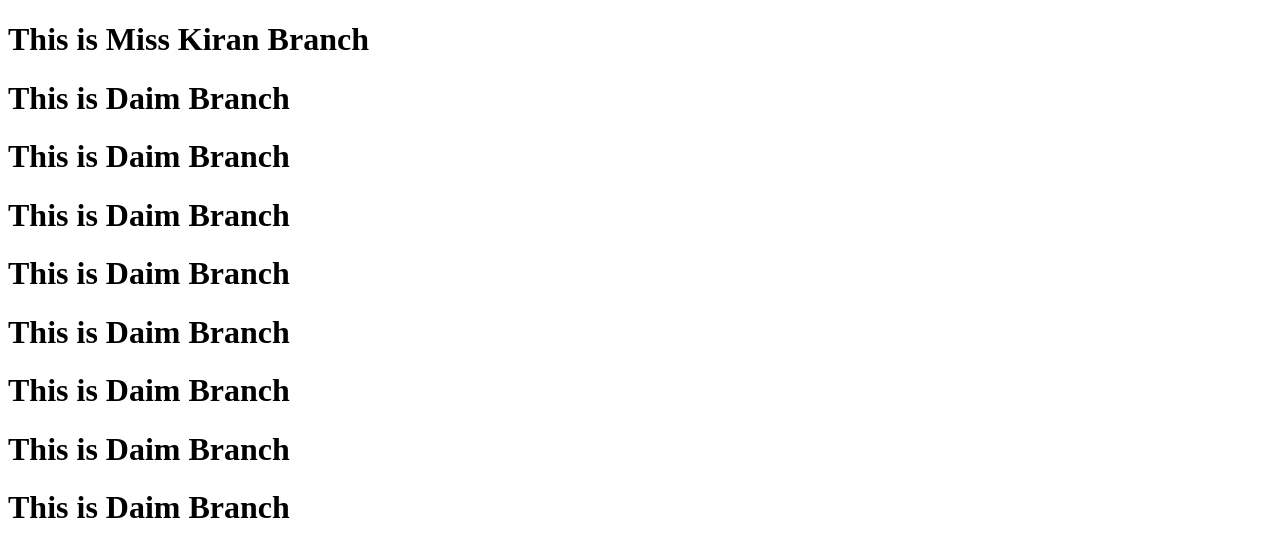
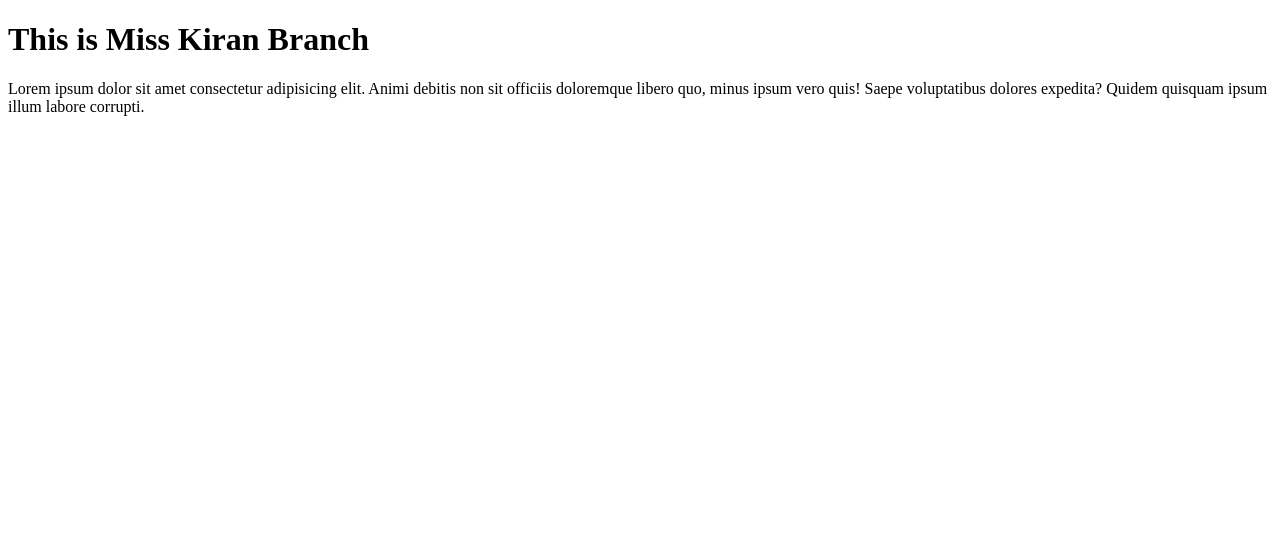
Before and after one commit to Ahmedrazaaptch/session04, a plain HTML site: page index.html in a window 1280 px wide. Drawn offline with Linux system fonts and the light colour scheme.

Commit message:
daim branch work

```diff
--- a/index.html
+++ b/index.html
@@ -8,14 +8,7 @@
 </head>
 <body>
     <h1>This is Miss Kiran Branch</h1>
-    <h1>This is Daim Branch</h1>
-    <h1>This is Daim Branch</h1>
-    <h1>This is Daim Branch</h1>
-    <h1>This is Daim Branch</h1>
-    <h1>This is Daim Branch</h1>
-    <h1>This is Daim Branch</h1>
-    <h1>This is Daim Branch</h1>
-    <h1>This is Daim Branch</h1>
+    <p>Lorem ipsum dolor sit amet consectetur adipisicing elit. Animi debitis non sit officiis doloremque libero quo, minus ipsum vero quis! Saepe voluptatibus dolores expedita? Quidem quisquam ipsum illum labore corrupti.</p>
 
 </body>
 </html>
```
